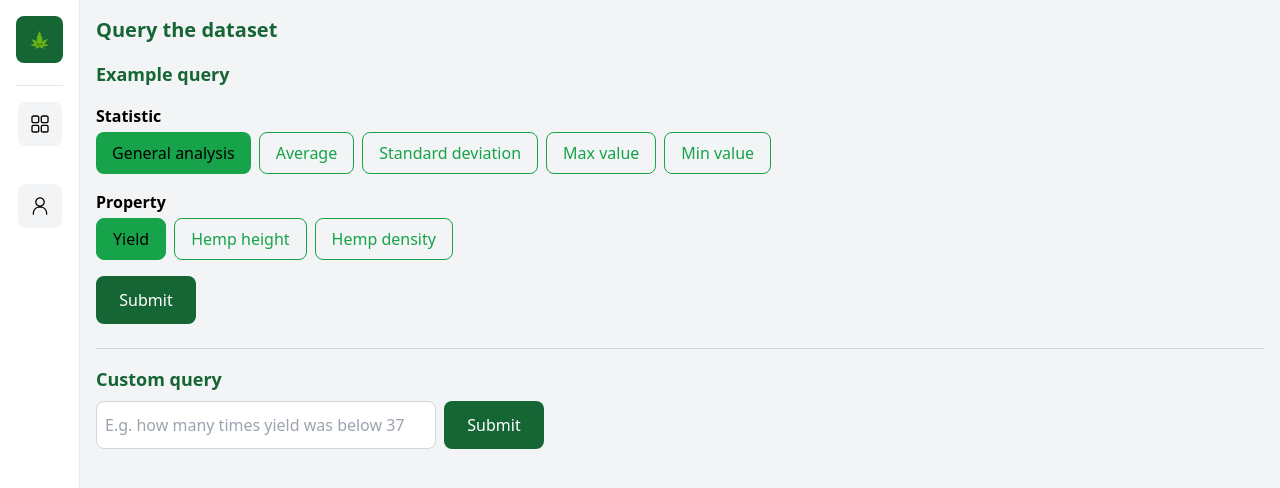
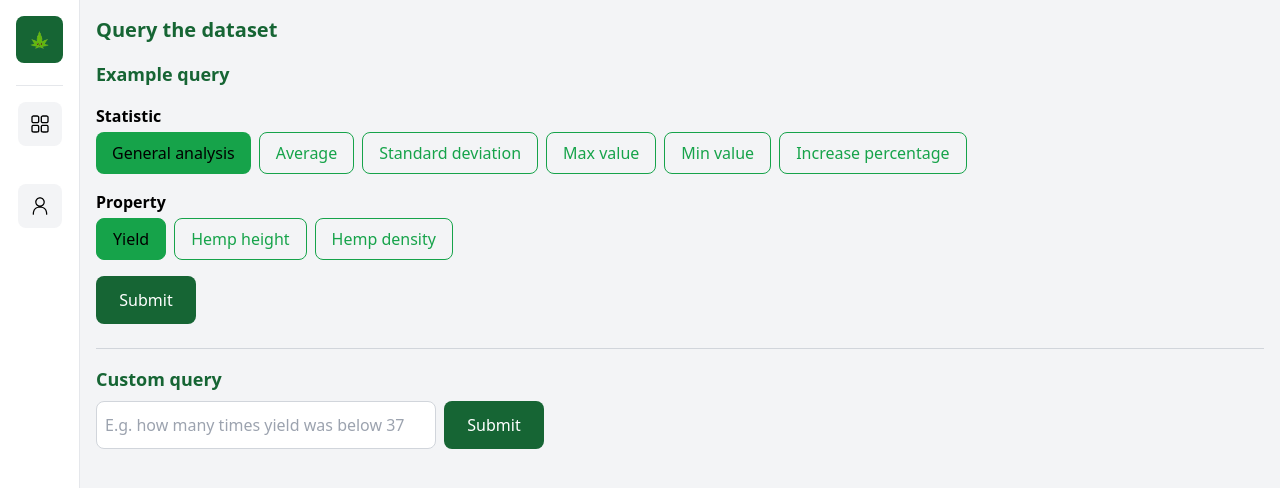
Before and after one commit to mattiapomelli/digital-gaia-data-visualization, a Next.js app: page /gpt in a window 1280 px wide. Shown: the top 488 px of the page. Built offline with nearby package versions, Linux system fonts and the light colour scheme.

Commit message:
Add increase in percentage to statistics

```diff
--- a/components/ExampleQuery.jsx
+++ b/components/ExampleQuery.jsx
@@ -9,6 +9,7 @@ const statistics = [
   "Standard deviation",
   "Max value",
   "Min value",
+  "Increase percentage",
 ];
 const properties = ["Yield", "Hemp height", "Hemp density"];
 
```
